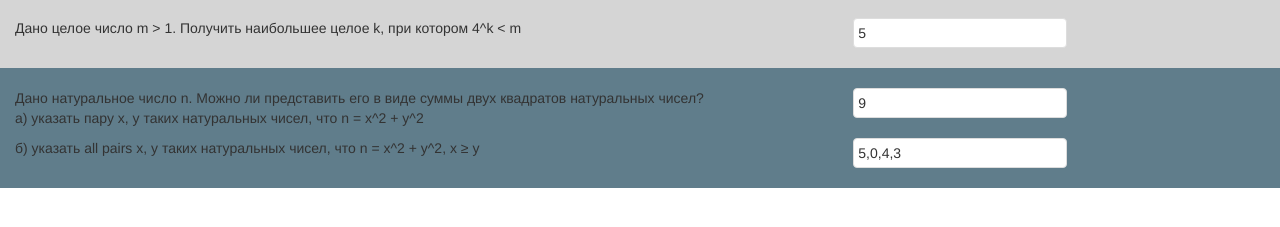
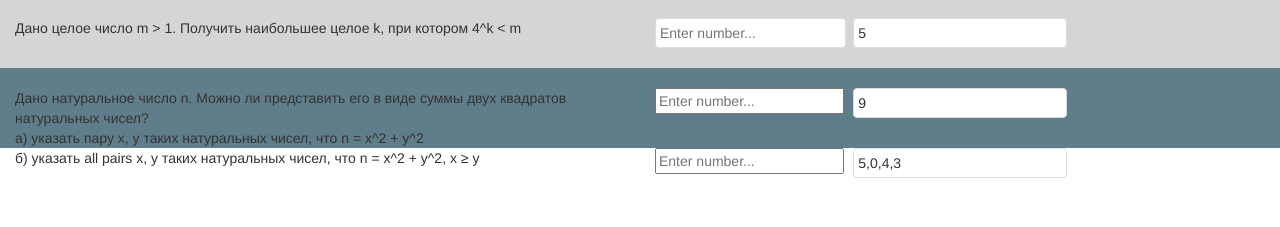
Before and after one commit to igorkokotko/publicApp, a website: page public/index.html in a window 1280 px wide. Shown: the part 53-280 px from the top of the page. Drawn offline with nearby package versions, Linux system fonts and the light colour scheme.

Commit message:
Update index.html

```diff
--- a/public/index.html
+++ b/public/index.html
@@ -22,18 +22,23 @@
     </nav>
 
 
-    <div class="container-fluid">
+   <div class="container-fluid">
         <div class="task-1 row">
-            <div class="col-md-8">Дано целое число m > 1. Получить наибольшее целое k, при котором 4^k < m</div>
-            <div id="task1" class="thumbnail col-md-2"></div>
+            <div class="col-md-6">Дано целое число m > 1. Получить наибольшее целое k, при котором 4^k < m</div>
+            <div class="col-md-2"><input ng-pattern="/^[0-9]{1,7}$/" class="thumbnail" ng-model="taskOne" type="text" name="value1" placeholder="Enter number..."/></div>
+            <div id="task1" class="thumbnail col-md-2">{{task.onPow(taskOne)}}</div>
         </div>
         <div class="task-2 row">
-            <div class="col-md-8">Дано натуральное число n. Можно ли представить его в виде суммы двух квадратов натуральных чисел?</br>
+            <div class="col-md-6">Дано натуральное число n. Можно ли представить его в виде суммы двух квадратов натуральных чисел?</br>
                 а) указать пару x, y таких натуральных чисел, что n = x^2 + y^2
             </div>
-            <div id="task2" class="thumbnail col-md-2"></div>
-            <div class="col-md-8">б) указать all pairs x, y таких натуральных чисел, что n = x^2 + y^2, x ≥ y</div>
-            <div id="task3" class="thumbnail col-md-2"></div>
+            <div class="col-md-2"><input ng-pattern="/^[0-9]{1,7}$/" ng-model="taskTwo" type="text" name="value2" placeholder="Enter number..."/></div>
+            <div id="task2" class="thumbnail col-md-2">{{task.congruenceOfSquares(taskTwo)}}</div>
+        </div>
+        <div class="task-3 row">
+            <div class="col-md-6">б) указать all pairs x, y таких натуральных чисел, что n = x^2 + y^2, x ≥ y</div>
+            <div class="col-md-2"><input ng-pattern="/^[0-9]{1,7}$/" ng-model="taskThree" type="text" name="value2" placeholder="Enter number..."/></div>
+            <div id="task3" class="thumbnail col-md-2">{{task.allSquaredPairs(taskThree)}}</div>
         </div>
     </div>
     <script src="https://ajax.googleapis.com/ajax/libs/jquery/2.2.4/jquery.min.js"></script>
```
